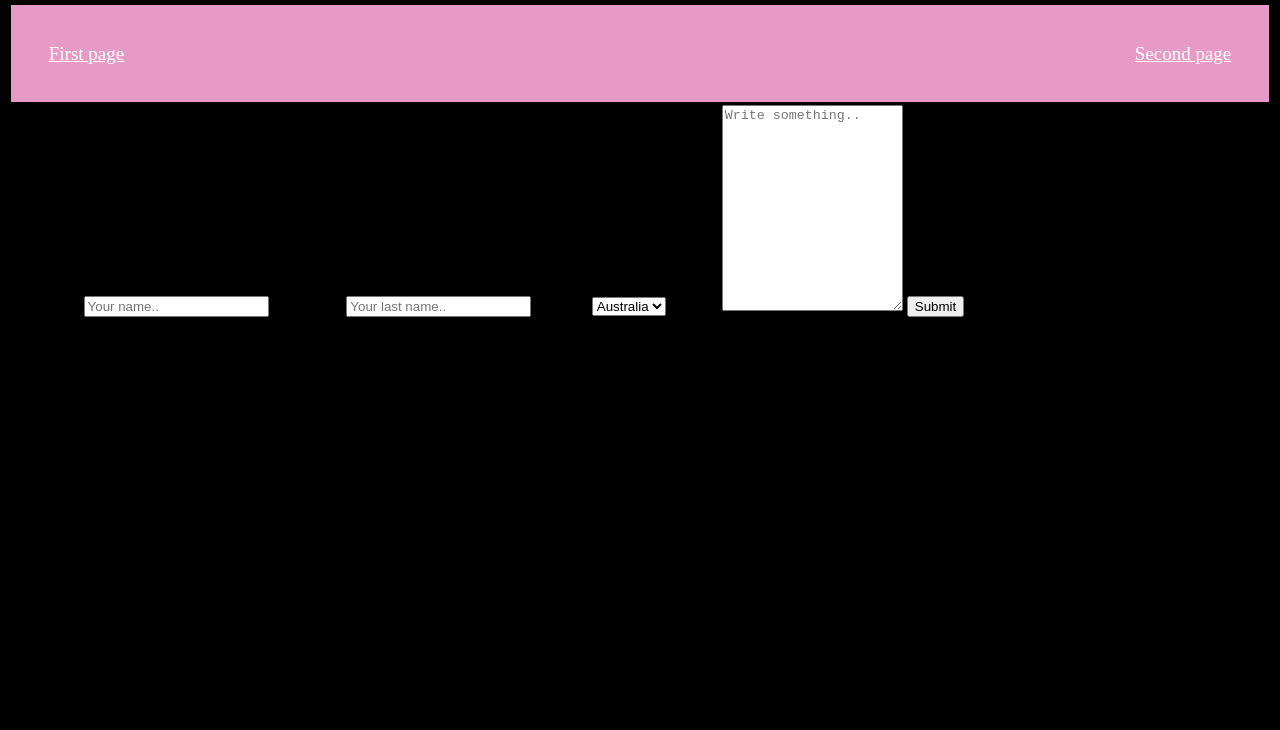
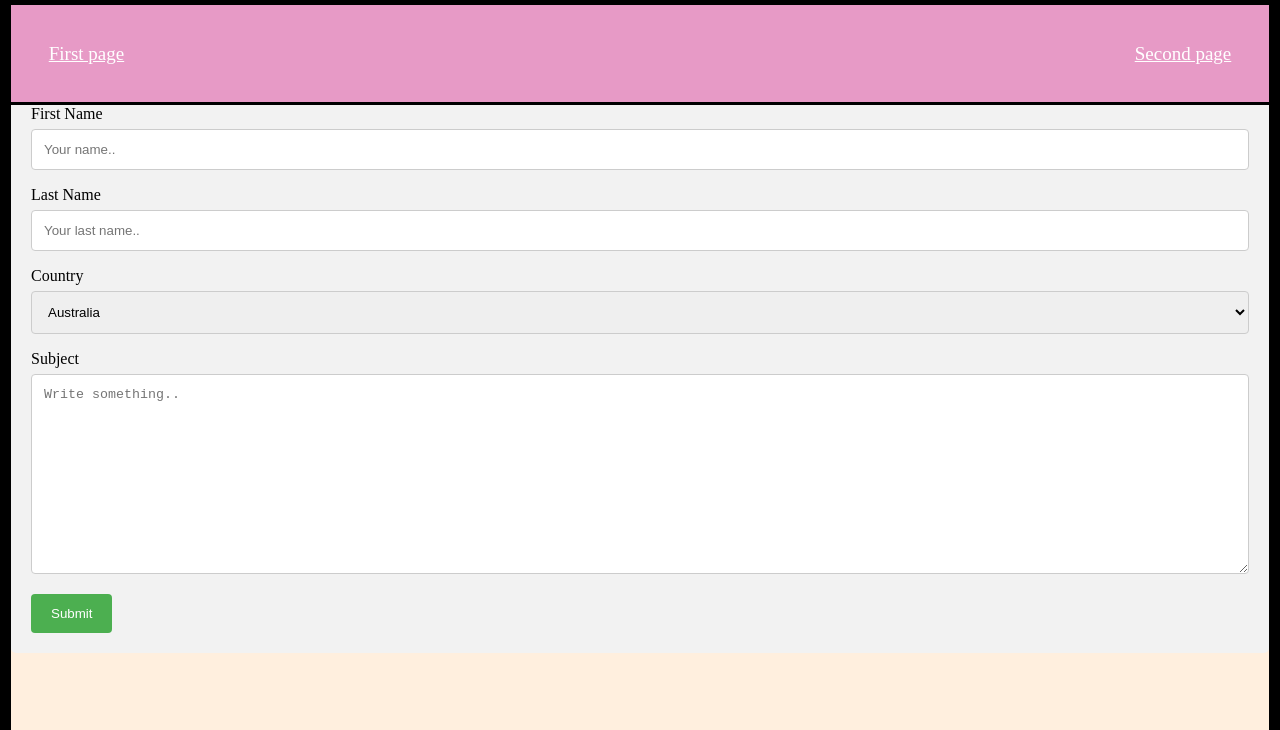
Before and after one commit to goofyjnr/goofyjnr.githb.io, a plain HTML site: page contact.html in a window 1280 px wide. Shown: the part 70-800 px from the top of the page. Drawn offline with Linux system fonts and the light colour scheme.

Commit message:
Update stylesheet.css

```diff
--- a/stylesheet.css
+++ b/stylesheet.css
@@ -27,12 +27,27 @@
   border:3px solid black;
   font-size:19px;
 }
-#content{
+#content1{
   Background:#FFEFDE;
   padding-bottom:80%;
   border:3px solid black;
   width:100%;
   box-sizing:border-box;
+}
+#content3{
+  Background:#FFEFDE;
+  padding-bottom:80%;
+  border:3px solid black;
+  width:100%;
+  box-sizing:border-box;
+}
+#content2{
+  Background:#FFEFDE;
+  padding-bottom:80%;
+  border:3px solid black;
+  width:50%;
+  box-sizing:border-box;
+  float:left;
 }
 a:hover{
   background:#835F8B;
@@ -52,3 +67,43 @@ a:hover{
   text-align:center;
   padding:3%;
 }
+#photos{
+  Background:#ADECDA;
+  padding-bottom:80%;
+  border:3px solid black;
+  width:50%;
+  box-sizing:border-box;
+  float:right;
+}
+input[type=text], select, textarea {
+  width: 100%; /* Full width */
+  padding: 12px; /* Some padding */
+  border: 1px solid #ccc; /* Gray border */
+  border-radius: 4px; /* Rounded borders */
+  box-sizing: border-box; /* Make sure that padding and width stays in place */
+  margin-top: 6px; /* Add a top margin */
+  margin-bottom: 16px; /* Bottom margin */
+  resize: vertical /* Allow the user to vertically resize the textarea (not horizontally) */
+}
+
+/* Style the submit button with a specific background color etc */
+input[type=submit] {
+  background-color: #4CAF50;
+  color: white;
+  padding: 12px 20px;
+  border: none;
+  border-radius: 4px;
+  cursor: pointer;
+}
+
+/* When moving the mouse over the submit button, add a darker green color */
+input[type=submit]:hover {
+  background-color: #45a049;
+}
+
+/* Add a background color and some padding around the form */
+.container {
+  border-radius: 5px;
+  background-color: #f2f2f2;
+  padding: 20px;
+}
```
